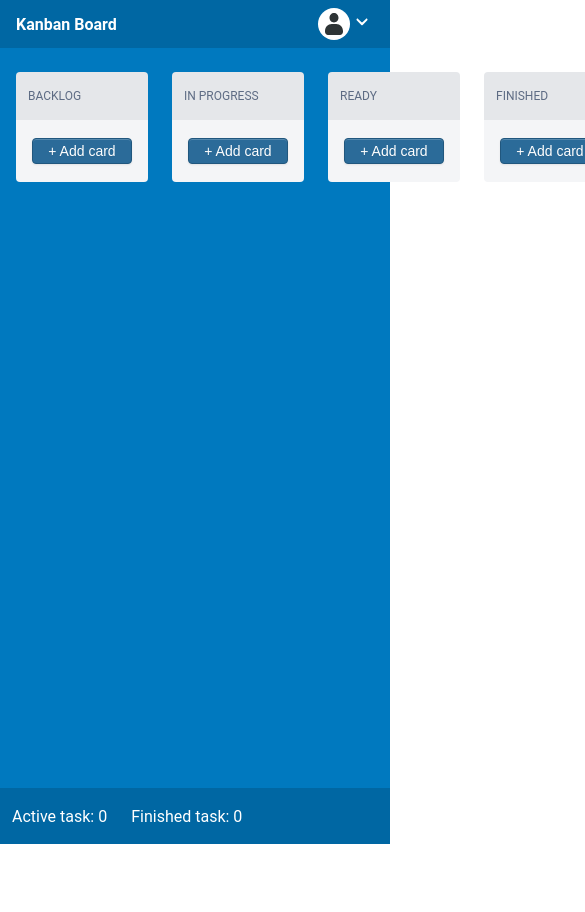
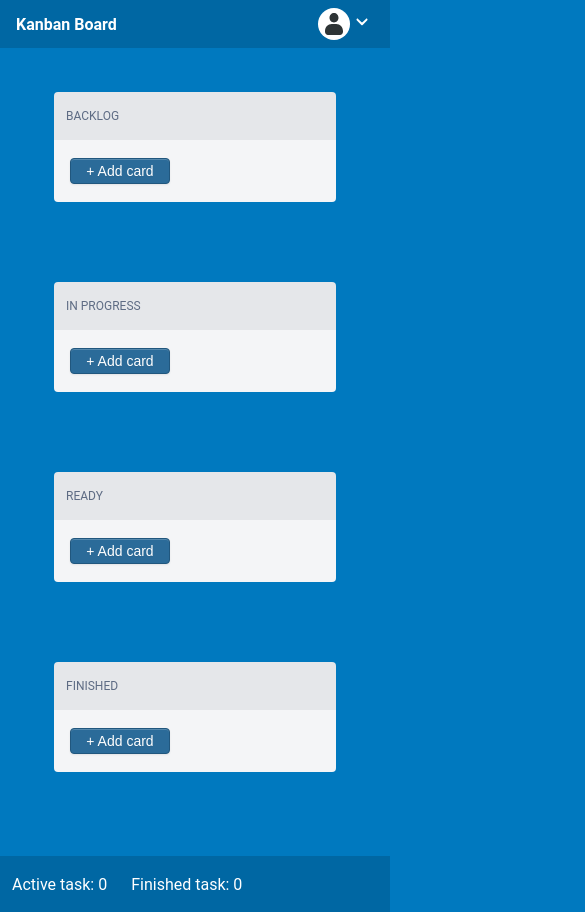
Before and after one commit to User-960/React-Kanban-Board, a React (Create React App) app: page / in a window 390 px wide. Shown: the top 912 px of the page, 585 px wide, since content can reach past the window. Before the commit the page ends 844 px from the top, so only its background shows below. Built offline with nearby package versions, Linux system fonts and the light colour scheme.

Commit message:
feat: add styles for media

```diff
--- a/src/components/Board/Board.module.scss
+++ b/src/components/Board/Board.module.scss
@@ -1,7 +1,11 @@
 .board {
   display: flex;
+  flex-wrap: wrap;
+}
 
-  >*:not(:first-of-type) {
-    margin-left: 24px;
+@media (max-width: 648px) {
+  .board {
+    flex-direction: column;
+    align-items: center;
   }
 }
--- a/src/components/Board/CardDetail/CardDetail.module.scss
+++ b/src/components/Board/CardDetail/CardDetail.module.scss
@@ -4,7 +4,7 @@
   height: 100%;
   background-color: #ffffff;
   background-repeat: 4px;
-  padding: 24px 60px;
+  padding: 24px 46px;
   border-radius: 10px;
 
   .body {
@@ -32,7 +32,7 @@
   }
 
   .description {
-    min-height: 96px;
+    min-height: 160px;
   }
 
   .button-close {
@@ -70,3 +70,13 @@
     }
   }
 }
+
+@media (max-width: 508px) {
+  .card {
+    height: 82%;
+
+    .description {
+      min-height: 320px;
+    }
+  }
+}
--- a/src/components/Board/Column/Column.module.scss
+++ b/src/components/Board/Column/Column.module.scss
@@ -1,6 +1,7 @@
 .column {
   width: 282px;
   min-height: 210px;
+  margin: 20px 24px 20px 0px;
 
   .header {
     border-top-left-radius: 4px;
@@ -79,3 +80,16 @@
     }
   }
 }
+
+@media (max-width: 648px) {
+  .column {
+    margin-right: 0px;
+    min-height: 150px;
+  }
+}
+
+@media (max-width: 316px) {
+  .column {
+    width: 210px;
+  }
+}
--- a/src/components/Board/Column/Column.tsx
+++ b/src/components/Board/Column/Column.tsx
@@ -1,5 +1,6 @@
 import React, { useState } from 'react';
 import Scrollbars from 'react-custom-scrollbars-2';
+import { useLayout } from '../../../hooks/layout/useLayout';
 import { useTasks } from '../../../hooks/tasks/useTasks';
 import { ITask } from '../../../models/models';
 import Card from './Card/Card';
@@ -17,6 +18,8 @@ export default function Column({ name, state }: IColumnProps) {
   const [isNewTaskSelectShown, setIsNewTaskSelectShown] = useState<boolean>(false);
   const [selectedTaskId, setSelectedTaskId] = useState<string>('');
 
+  const { mainContentHeight } = useLayout();
+
   const { getTasksByState, getTasksByExcludeState, addTask, moveTask, removeTask } = useTasks();
 
   const tasks = getTasksByState(state);
@@ -33,7 +36,7 @@ export default function Column({ name, state }: IColumnProps) {
         <div className={css.body}>
 
           {hasTasks &&
-            <Scrollbars autoHeight autoHeightMax={400}>
+            <Scrollbars autoHide autoHeight autoHeightMax={mainContentHeight - 120}>
               {tasks.map((task: ITask) => <Card key={task.id} id={task.id} name={task.name} onRemove={(id) => removeTask(id)} />)}
             </Scrollbars>
           }
--- a/src/components/Layout/Layout.module.scss
+++ b/src/components/Layout/Layout.module.scss
@@ -1,7 +1,6 @@
 .layout {
   display: flex;
   flex-flow: column;
-  background-color: #0079BF;
   position: absolute;
   width: 100%;
   height: 100%;
--- a/src/index.css
+++ b/src/index.css
@@ -5,6 +5,7 @@
 
 body {
   margin: 0;
+  background-color: #0079BF;
   font-family: 'Roboto', sans-serif;
   -webkit-font-smoothing: antialiased;
   -moz-osx-font-smoothing: grayscale;
```
